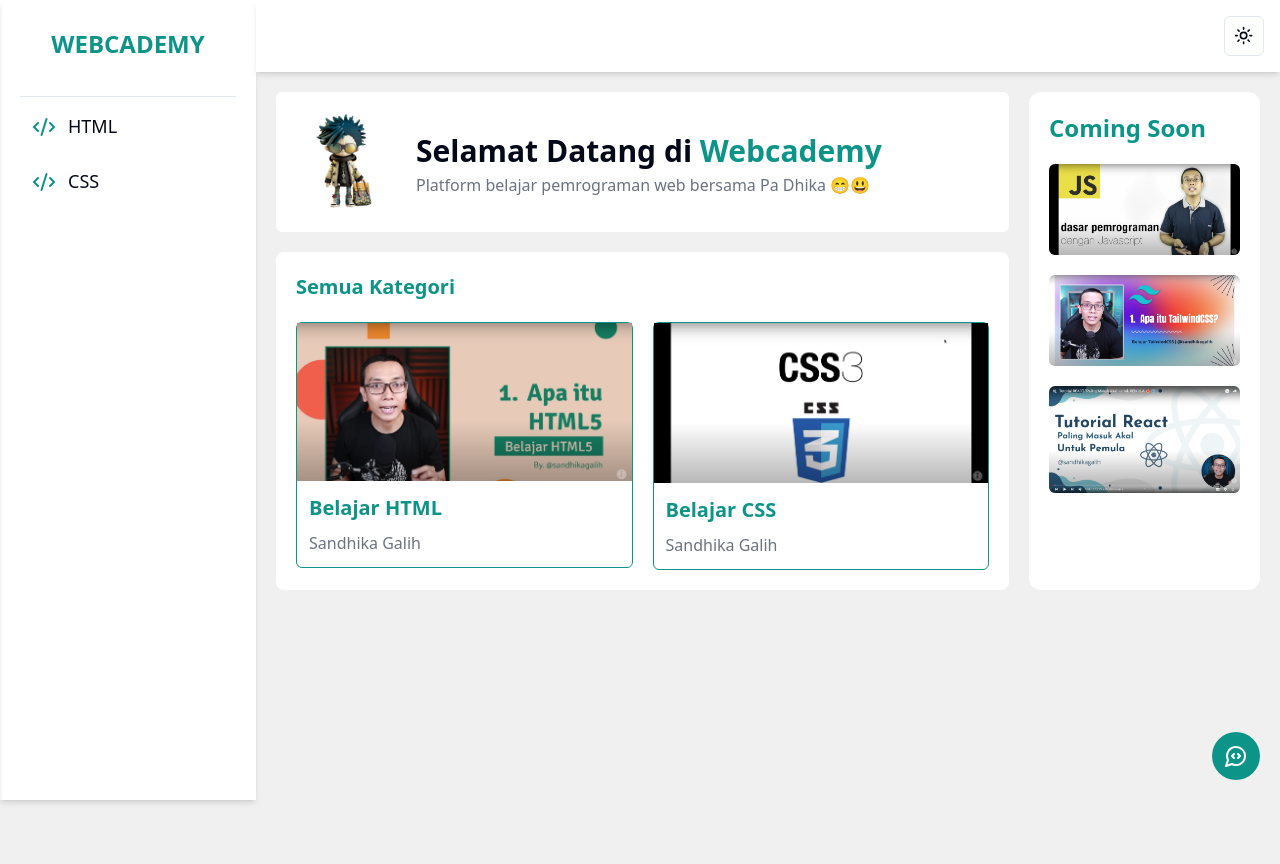
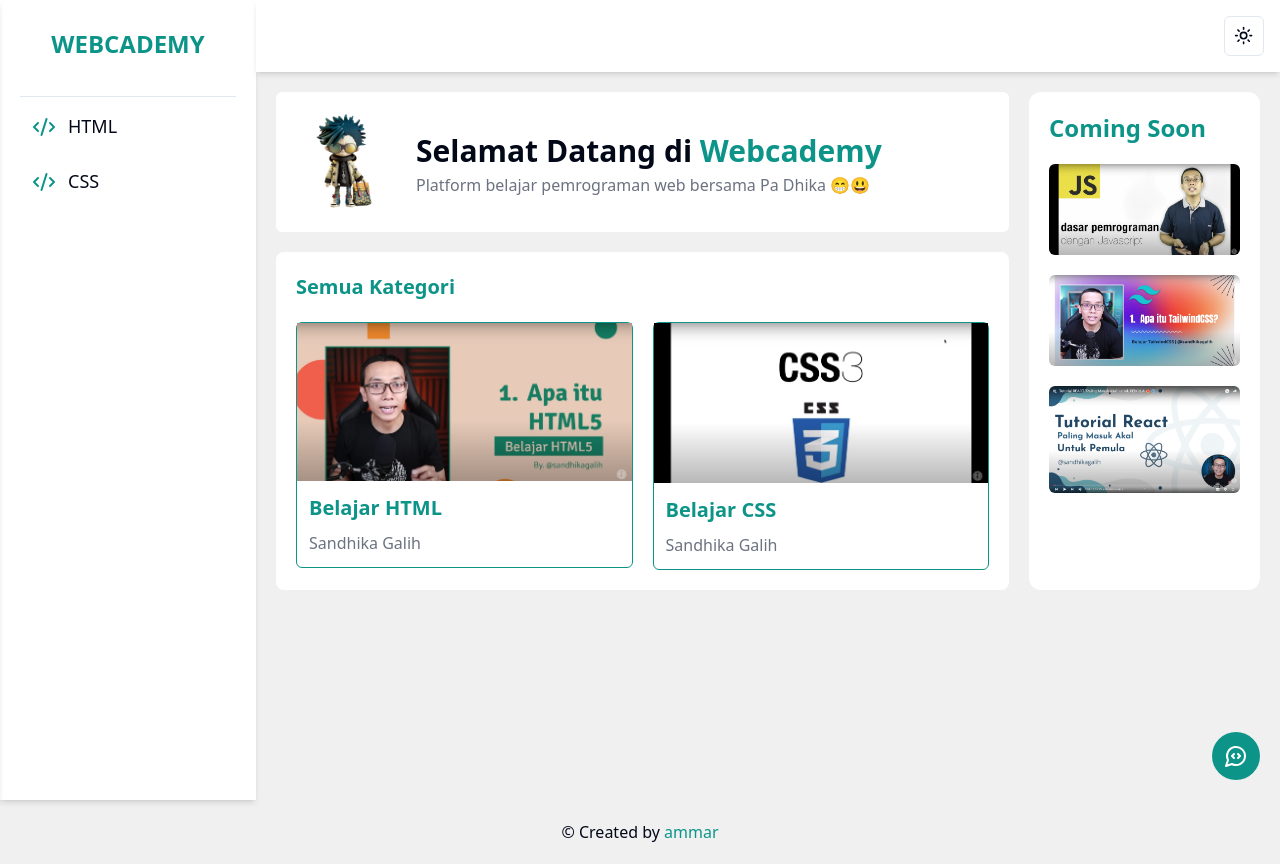
Before and after one commit to ahmadammarm/webcademy, a Next.js app: page / in a window 1280 px wide. Before the commit the page ends 800 px from the top, so only its background shows below. Built offline with nearby package versions, Linux system fonts and the light colour scheme.

Commit message:
adding footer

```diff
--- /dev/null
+++ b/app/components/Footer.jsx
@@ -0,0 +1,13 @@
+import React from 'react'
+
+function Footer() {
+  return (
+    <div>
+        <div className="p-5 text-center">
+            <p>© Created by <a href="https://ahmadammar.vercel.app" target="blank" className="text-primary">ammar</a></p>
+        </div>
+    </div>
+  )
+}
+
+export default Footer
--- a/app/layout.js
+++ b/app/layout.js
@@ -4,6 +4,7 @@ import Header from './components/Header';
 import { ThemeProvider } from '@/components/ThemeProvider';
 import "./globals.css";
 import ChatIcon from './components/ChatIcon';
+import Footer from './components/Footer';
 
 export const metadata = {
   title: 'Webcademy - Platform Belajar Online',
@@ -32,6 +33,7 @@ export default function RootLayout({ children }) {
           ">
             <ChatIcon />
           </div>
+          <Footer />
         </ThemeProvider>
       </body>
     </html>
```
